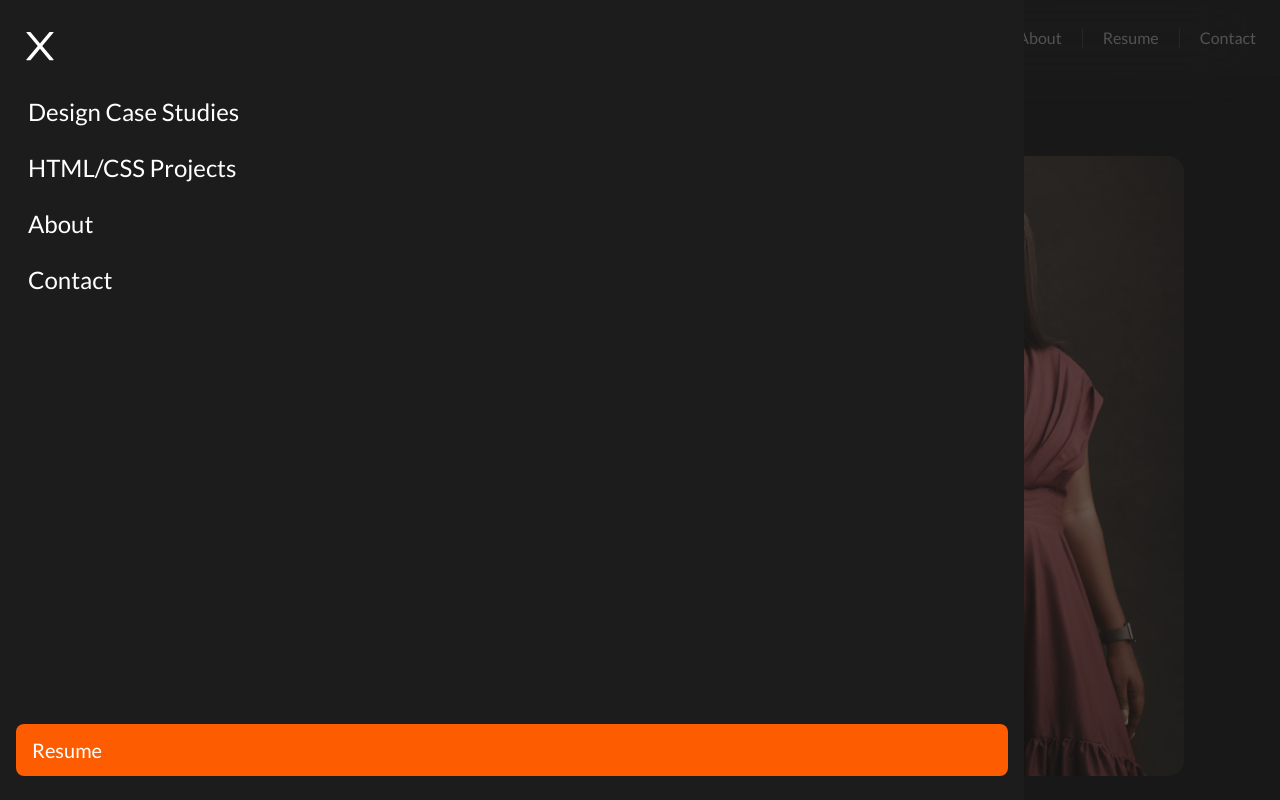
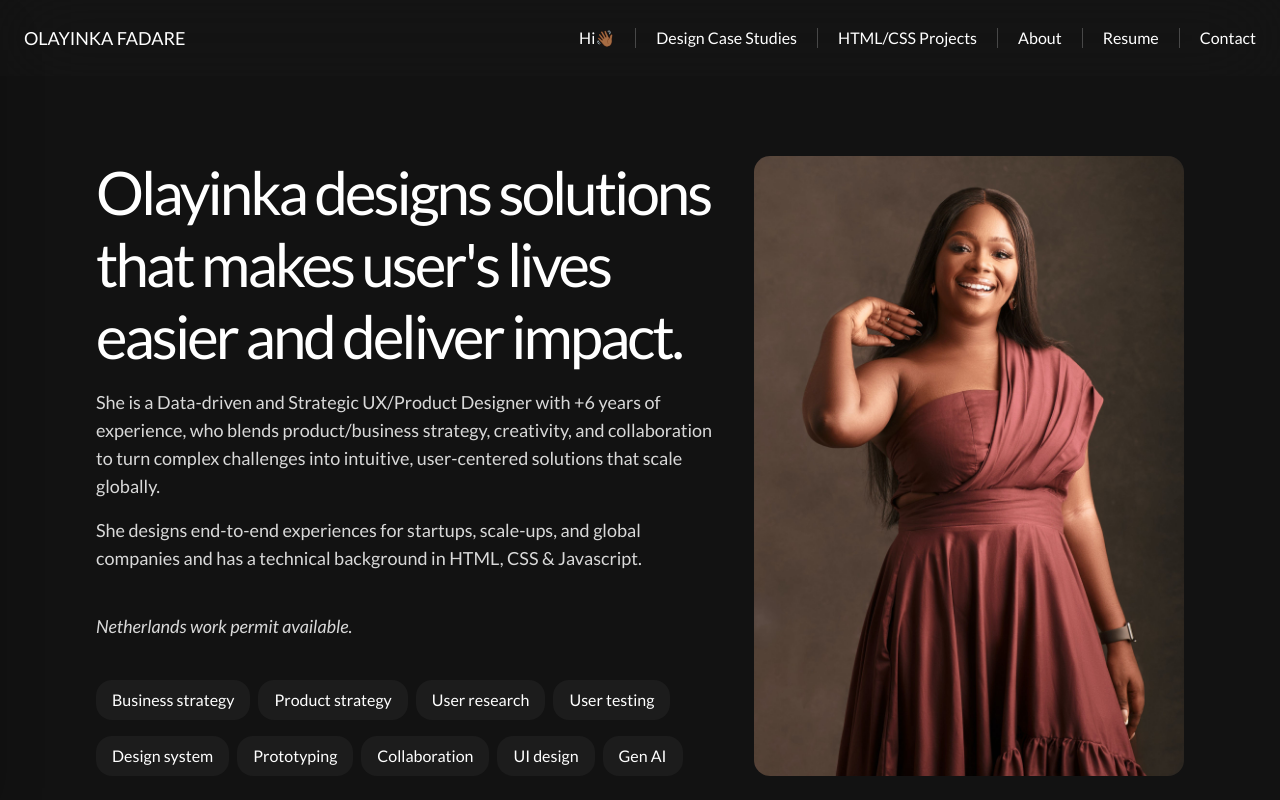
Before and after one commit to Adewole1/yinka-portfolio, a React (Vite) app: page / in a window 1280 px wide. Shown: the top 800 px of the page. Built offline with nearby package versions, Linux system fonts and the light colour scheme.

Commit message:
updated header

```diff
--- a/src/components/Header.tsx
+++ b/src/components/Header.tsx
@@ -2,9 +2,12 @@ import { useState } from "react";
 import goToSection from "./navigate.js";
 
 const Header = () => {
-  const [sidebar, setSidebar] = useState<boolean>(false);
+  const [sidebar, setSidebar] = useState(true);
 
-  const showSidebar = () => setSidebar(!sidebar);
+  const showSidebar = () => {
+    console.log("pressed");
+    setSidebar(!sidebar);
+  };
   return (
     <div className="flex w-full justify-between items-center px-4 lg:px-6 2xl:px-8 py-6 bg-[#1C1C1C]/30 text-white font-lato h-fit sticky top-0 z-50 left-0 backdrop-blur-2xl">
       <p className="uppercase lg:text-lg 2xl:text-xl">OLAYINKA FADARE</p>
@@ -65,6 +68,7 @@ const Header = () => {
         >
           <path d="M16 132h416c8.837 0 16-7.163 16-16V76c0-8.837-7.163-16-16-16H16C7.163 60 0 67.163 0 76v40c0 8.837 7.163 16 16 16zm0 160h416c8.837 0 16-7.163 16-16v-40c0-8.837-7.163-16-16-16H16c-8.837 0-16 7.163-16 16v40c0 8.837 7.163 16 16 16zm0 160h416c8.837 0 16-7.163 16-16v-40c0-8.837-7.163-16-16-16H16c-8.837 0-16 7.163-16 16v40c0 8.837 7.163 16 16 16z"></path>
         </svg>
+      </div>
       <div
         className={`h-screen fixed w-full top-0 transition-all bg-[#1C1C1C]/70 shadow-2xl backdrop-blur-2xl ${
           sidebar ? "-left-full duration-700" : "left-0 duration-300"
@@ -132,9 +136,7 @@ const Header = () => {
               target="_blank"
               rel="noopener noreferrer"
               className={`bg-primary rounded-lg py-2.5 md:py-3 px-3.5 md:px-4 font-medium text-white text-xl mt-auto relative transition-all ${
-                  sidebar
-                    ? "-bottom-full duration-700"
-                    : "bottom-0 duration-300"
+                sidebar ? "-bottom-full duration-700" : "bottom-0 duration-300"
               }`}
             >
               Resume
@@ -143,7 +145,6 @@ const Header = () => {
         </div>
       </div>
     </div>
-    </div>
   );
 };
 
```
Lines whose indentation alone changed are shown as unchanged.
